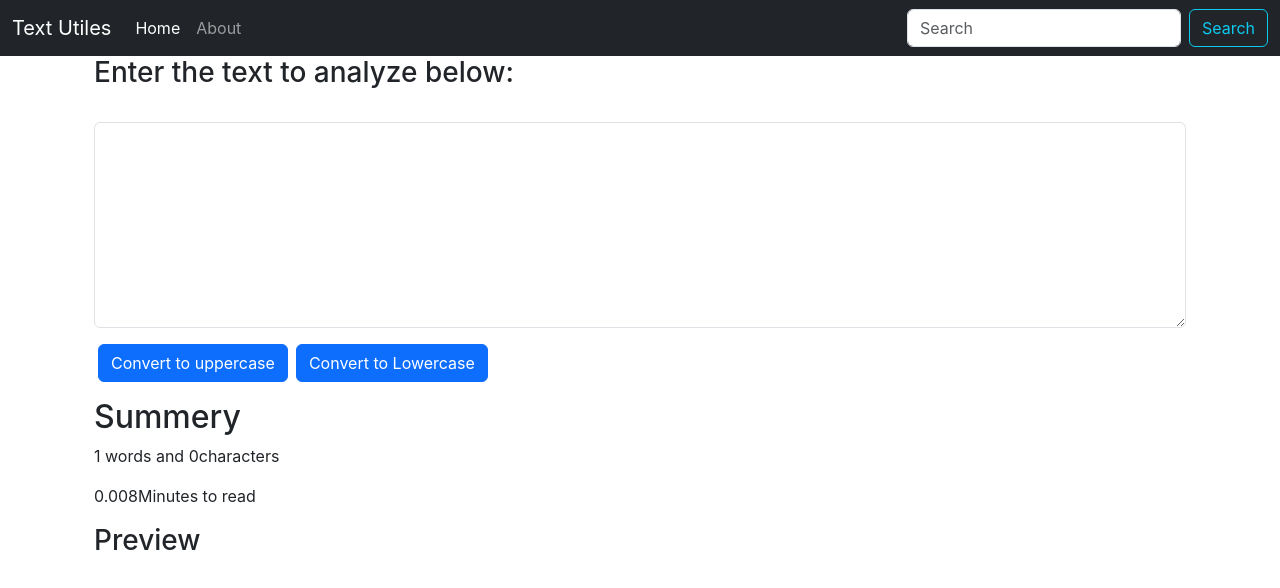
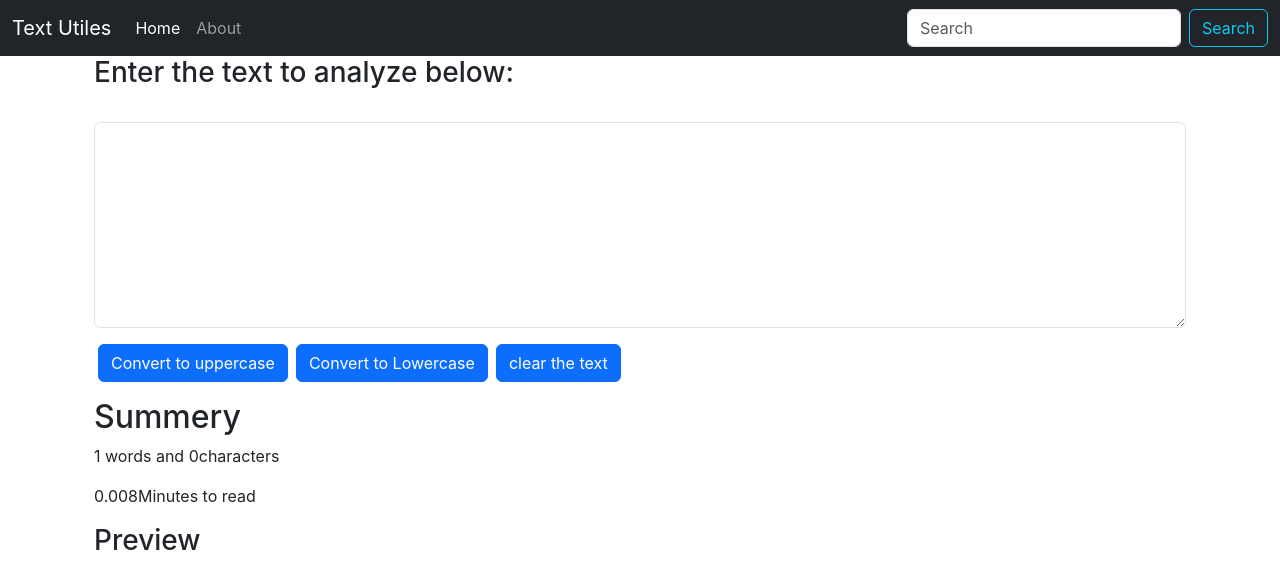
Before and after one commit to ponting12/ReactwithHarry, a React (Create React App) app: page / in a window 1280 px wide. Shown: the top 588 px of the page. Built offline with nearby package versions, Linux system fonts and the light colour scheme.

Commit message:
clear button added

```diff
--- a/src/components/TextForm.js
+++ b/src/components/TextForm.js
@@ -5,6 +5,11 @@
   const handleUpClick = () => {
     console.log("Uppercase was clicked" + text);
     let newText = text.toUpperCase();
+    setText(newText);
+  }
+  const clear = () => {
+    console.log("handleclsClick  was clicked" + text);
+    let newText = '';
     setText(newText);
   }
 
@@ -40,6 +45,9 @@
       <button className="btn btn-primary mx-1" onClick={handleLoClick}>
         Convert to Lowercase
       </button>
+      <button className="btn btn-primary mx-1" onClick={clear}>
+       clear the text
+      </button>
     </div>
 
     <div className="container my-3">
```
